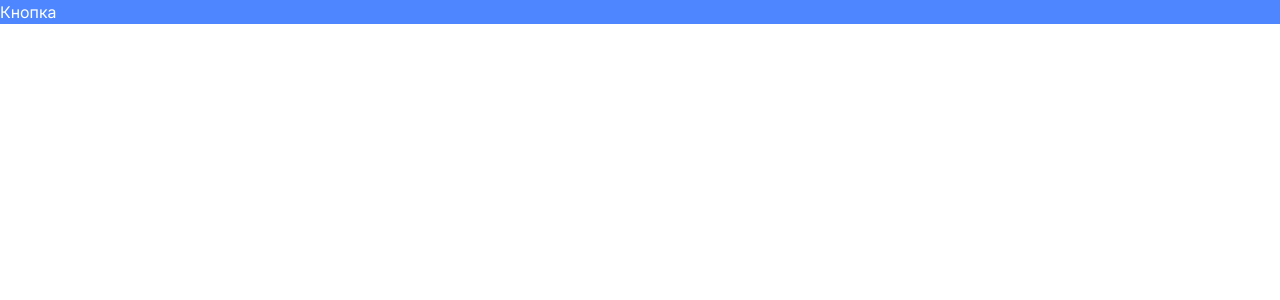
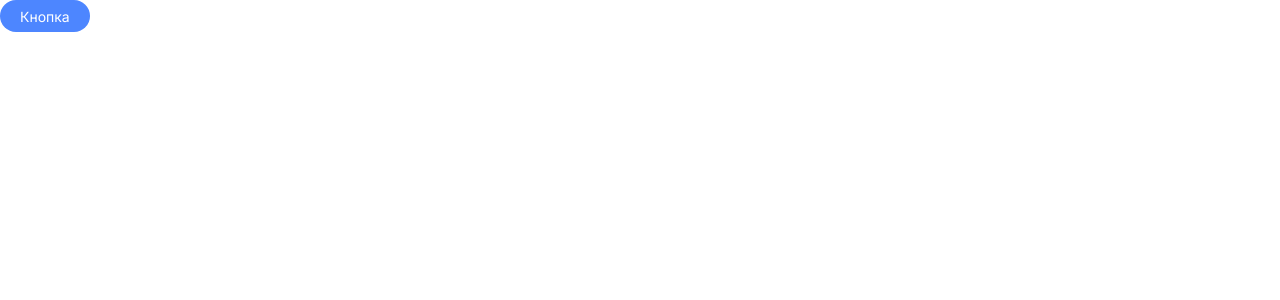
Before and after one commit to R0nio/Next-TailWind-DogsApi, a Next.js app: page / in a window 1280 px wide. Shown: the top 300 px of the page. Built offline with nearby package versions, Linux system fonts and the light colour scheme.

Commit message:
Добавление кнопки и использование Tailwind

```diff
--- a/shared/ui.js
+++ b/shared/ui.js
@@ -3,10 +3,10 @@
 
 export const Button = ({children}) =>{
     return(
-        <div className="bg-[#4d86ff]">
+        <div className="bg-[#4d86ff] px-[20px] py-1 w-fit rounded-full transition cursor-pointer">
             <a href="#">
                 <button>
-                    <p className="text-white">{children}</p>
+                    <p className="text-white text-sm">{children}</p>
                 </button>
             </a>
         </div>
```
